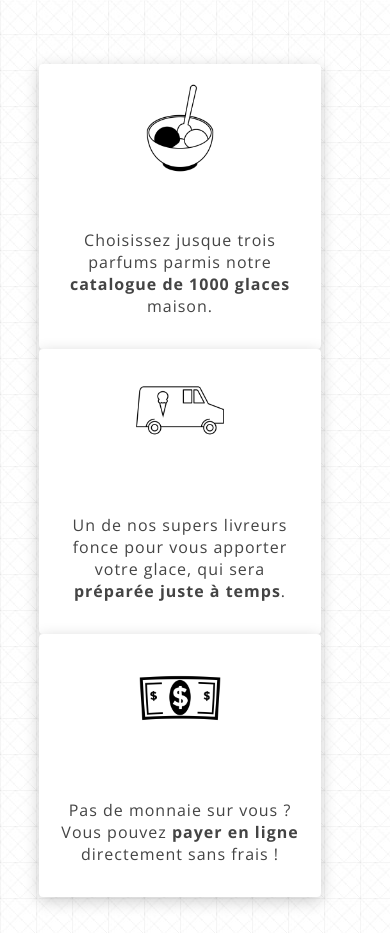
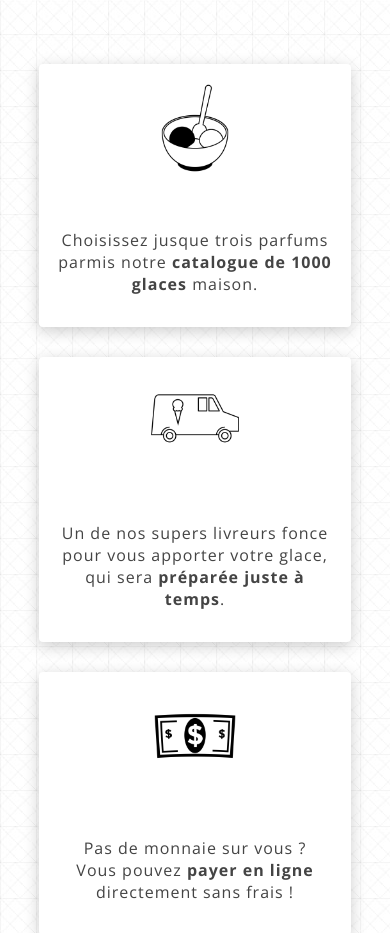
Before and after one commit to pyveslg/icecreamz, a plain HTML site: page index.html in a window 390 px wide. Shown: the part 794-1727 px from the top of the page. Drawn offline with nearby package versions, Linux system fonts and the light colour scheme.

Commit message:
Make the homepage responsive

```diff
--- a/style.css
+++ b/style.css
@@ -90,6 +90,16 @@ body {
   margin: 4em 0;
 }
 
+@media (max-width: 1050px) {
+  .features {
+    display: block;
+  }
+
+  .feature {
+    margin-bottom: 30px;
+  }
+}
+
 .feature {
   flex-basis: 250px;
   background: white;
```
